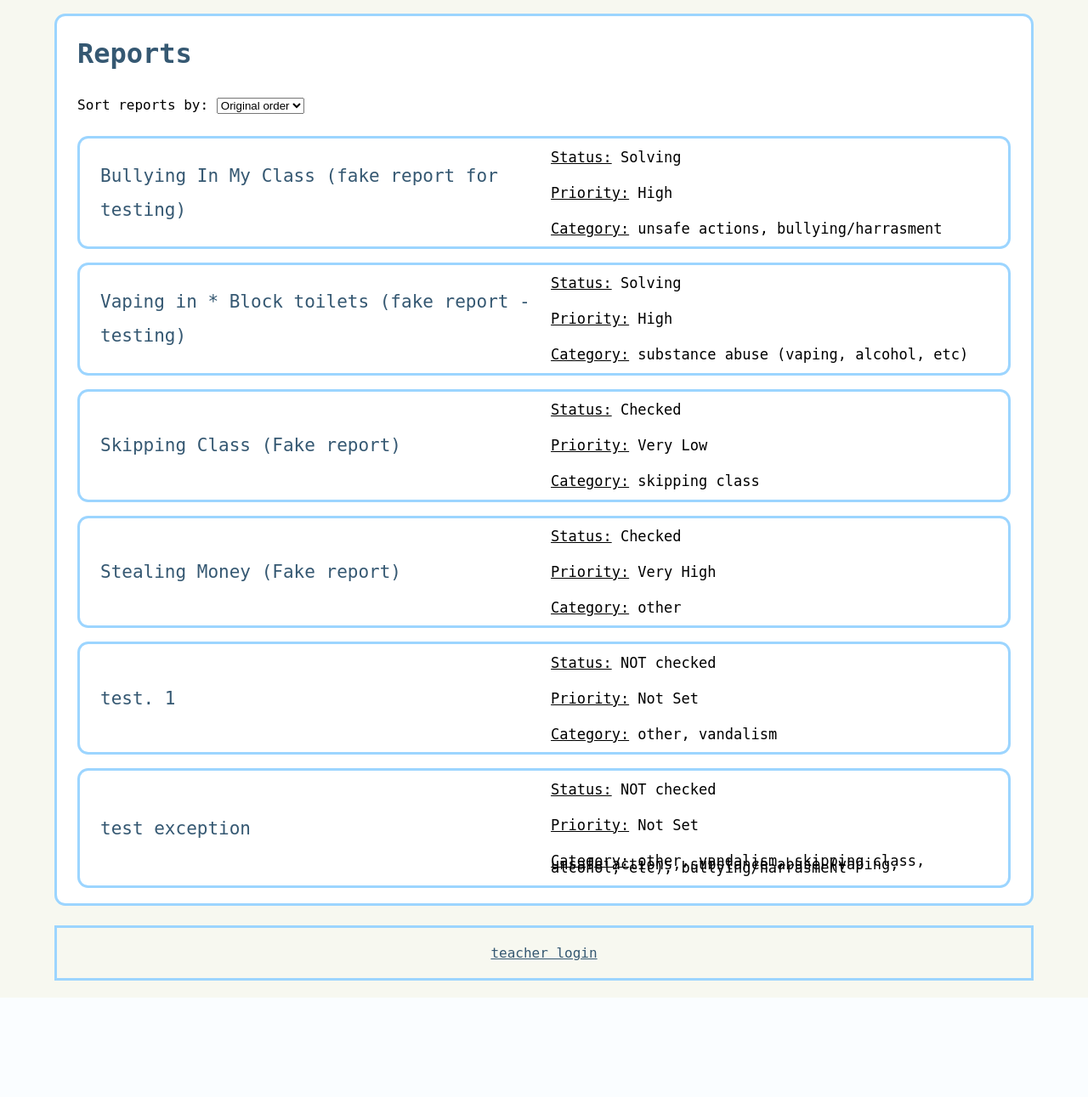
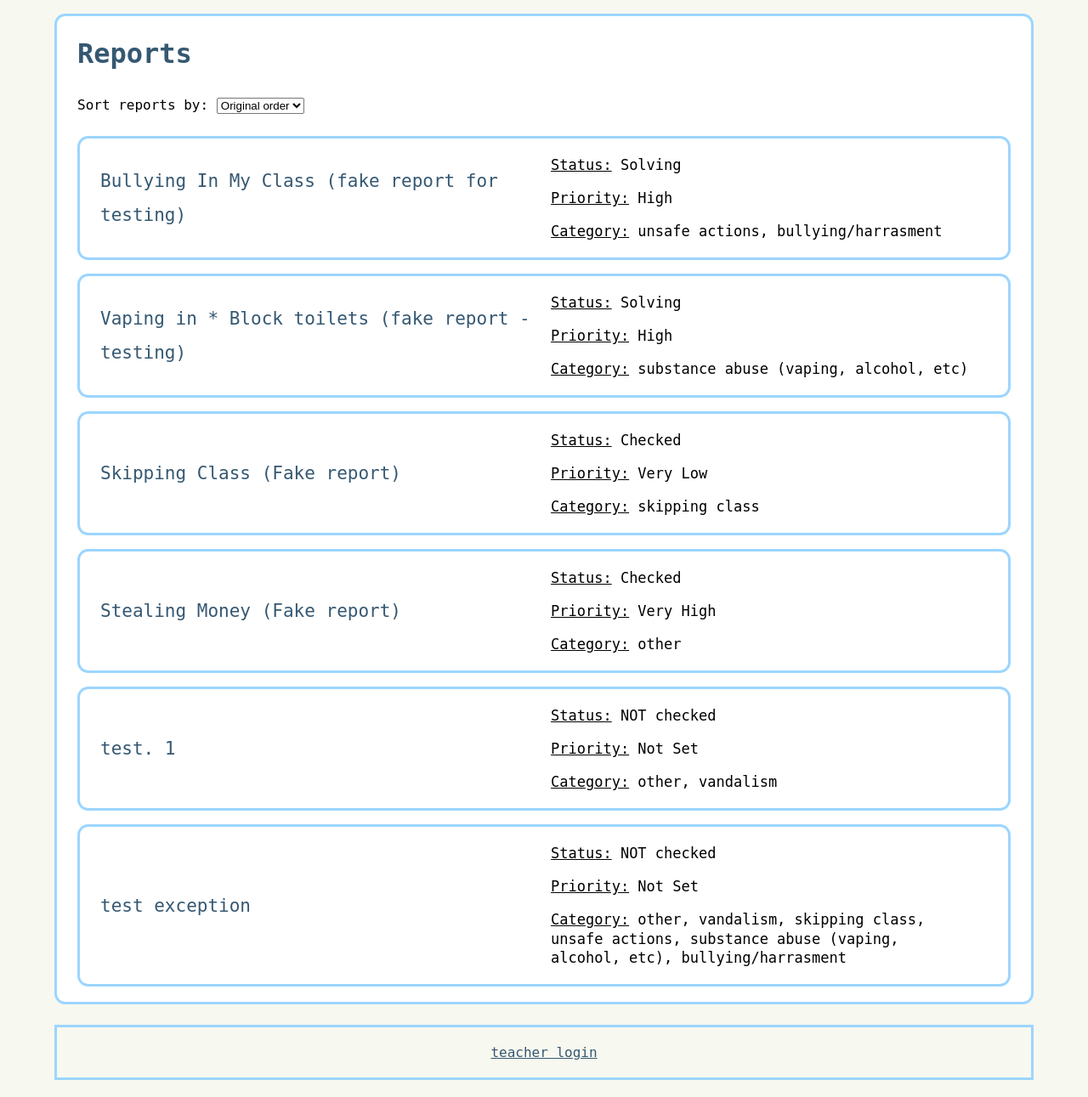
Before and after one commit to 22197/AR_webapp_13dtp, a Flask app: page /view in a window 1280 px wide. Shown: the part 117-1408 px from the top of the page at 85% size. Before the commit the page ends 1291 px from the top, so only its background shows below. Run offline with Flask 3, Linux system fonts and the light colour scheme; a user stored in the database is signed in; some web fonts are replaced.

Commit message:
fix over lapping of category when it is too long

```diff
--- a/static/style.css
+++ b/static/style.css
@@ -178,7 +178,9 @@ body{
 
 .right_info {
     margin-right: 1rem;
-    line-height: 0.25rem;
+    line-height: 1.4rem;
+    min-width: 0;
+    overflow-wrap: anywhere;
 }
 
 .sorting {
--- a/templates/view.html
+++ b/templates/view.html
@@ -31,16 +31,14 @@
                         No status
                     {% endif %}
                     </p>
-                    <br>
                     <p>
                     <u>Priority:</u>
                     {% if report.priority %}
                         {{ report.priority.priority }}
                     {% else %}
-                        No
+                        No priority set
                     {% endif %}
                     </p>
-                    <br>
                     <p>
                     <u>Category:</u>
                     {% if report.types %}
```
